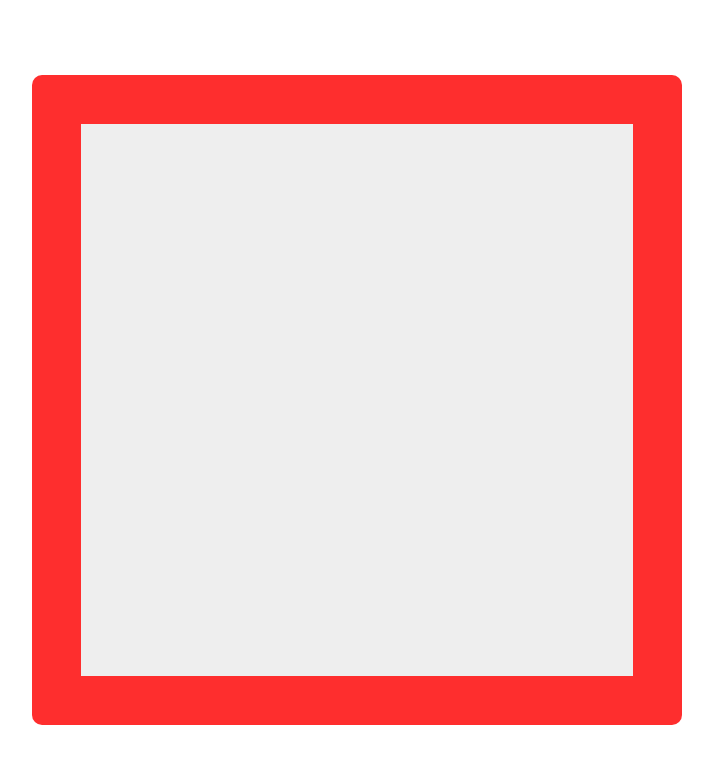
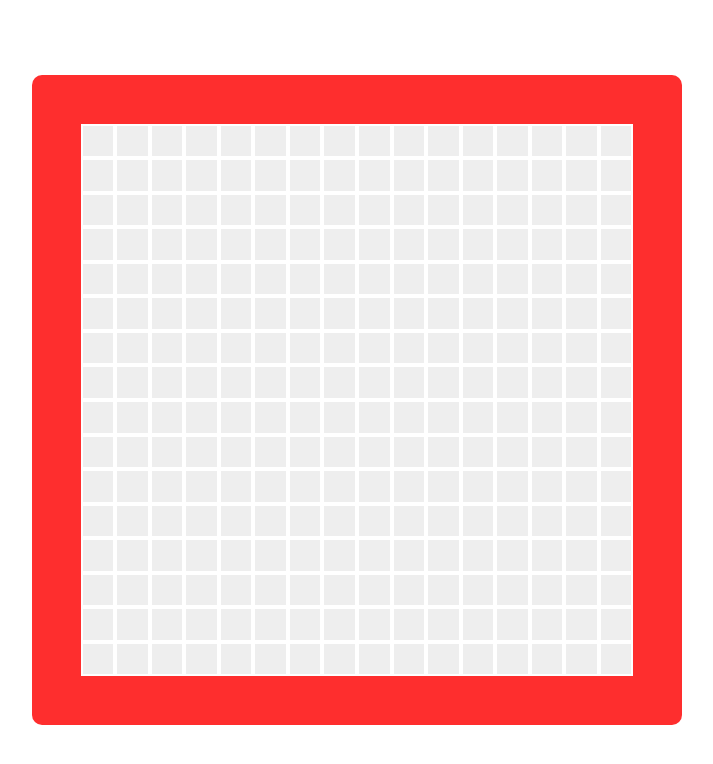
Before and after one commit to YhyCoder/Etch-a-Sketch, a plain HTML site: page index.html in a window 1280 px wide. Shown: the whole page, without its empty margins (283-996 px from the left). Drawn offline with Linux system fonts and the light colour scheme.

Commit message:
Create 16*16 grid with loop & flexbox

```diff
--- a/script.js
+++ b/script.js
@@ -0,0 +1,13 @@
+function createGrid() {
+  const container = document.querySelector(".container");
+  const squareSize = `${100 / 16}%`;
+  for(let i = 0; i < 16 * 16; i++) {
+    const square = document.createElement("div");
+    square.style.width = squareSize;
+    square.style.height = squareSize;
+    square.style.border = "2px solid #fff";
+    container.appendChild(square);
+  }
+}
+
+createGrid();
--- a/style.css
+++ b/style.css
@@ -22,6 +22,8 @@ body {
 }
 
 .container {
+  display: flex;
+  flex-wrap: wrap;
   width: 85%;
   height: 85%;
   background-color: #eee;
```
